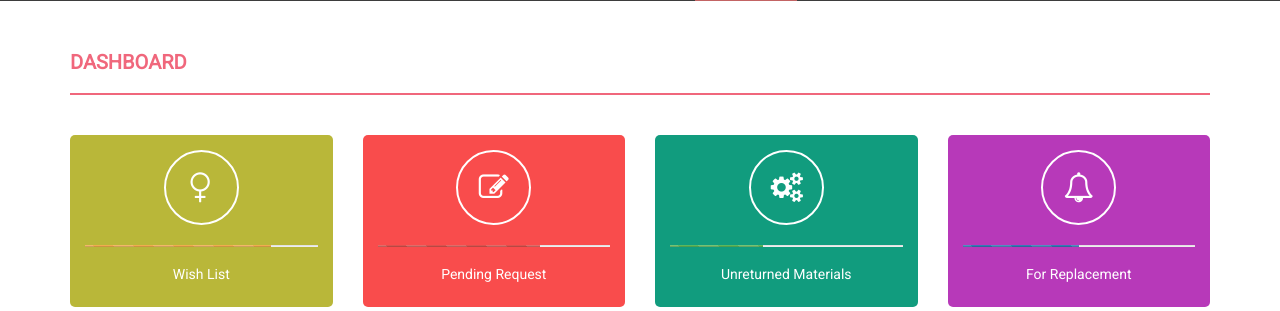
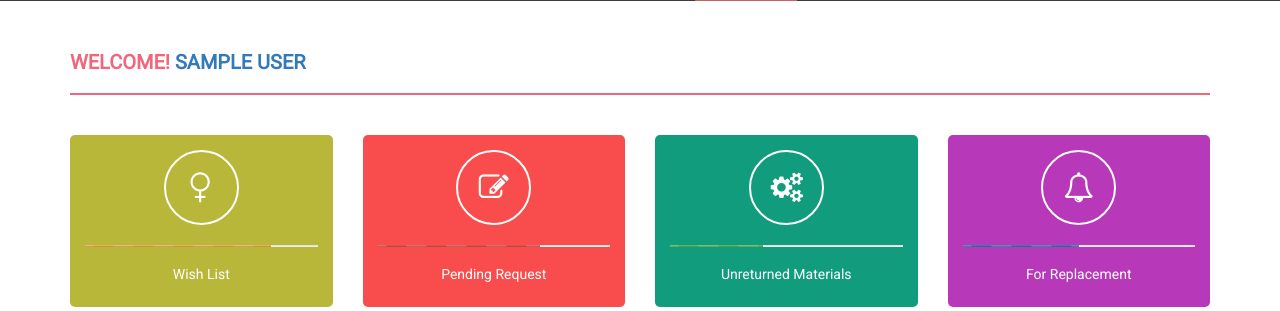
Before and after one commit to lhestdave/uiclab, a PHP site: page /mainpage.php in a window 1280 px wide. Shown: the part 191-502 px from the top of the page. Run offline with PHP 8.4, Linux system fonts and the light colour scheme; the visitor is signed in with stand-in values (Sample User, id 1); data that the repository does not hold is empty.

Commit message:
added welcome user

```diff
--- a/mainpage.php
+++ b/mainpage.php
@@ -138,7 +138,7 @@ $status = $_SESSION['ustatus'];
         <div class="container">
             <div class="row">
                 <div class="col-md-12">
-                    <h4 class="page-head-line">Dashboard</h4>
+                    <h4 class="page-head-line">Welcome! <a href='#'><?php echo $uname; ?></a></h4>
 
                 </div>
 
```
